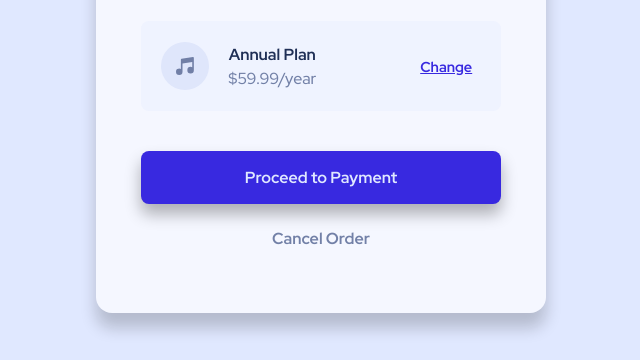
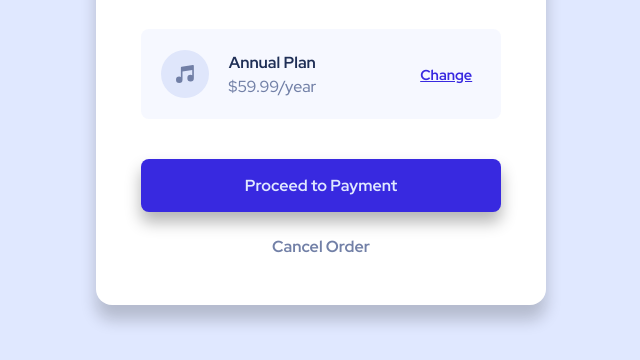
Before and after one commit to Holulosamo/order-summary, a plain HTML site: page index.html in a window 1536 px wide. Shown: the part 440-800 px from the top of the page, without its empty margins (447-1087 px from the left). Drawn offline with Linux system fonts and the light colour scheme.

Commit message:
cambiando background de la card y padding del cancel

```diff
--- a/css/style.css
+++ b/css/style.css
@@ -29,7 +29,7 @@ body{
     border-radius: 1em;
     box-shadow: 0 15px 1em rgba(8,8,8, .2);
     text-align: center;
-    background-color: var(--neutral-very-pale-blue);
+    background-color: #fff;
 }
 
 .card-img{
@@ -158,6 +158,6 @@ body{
     }
 
     .payment-cancel{
-        padding-bottom: 4em;
+        padding-bottom: 3em;
     }
 }
```
